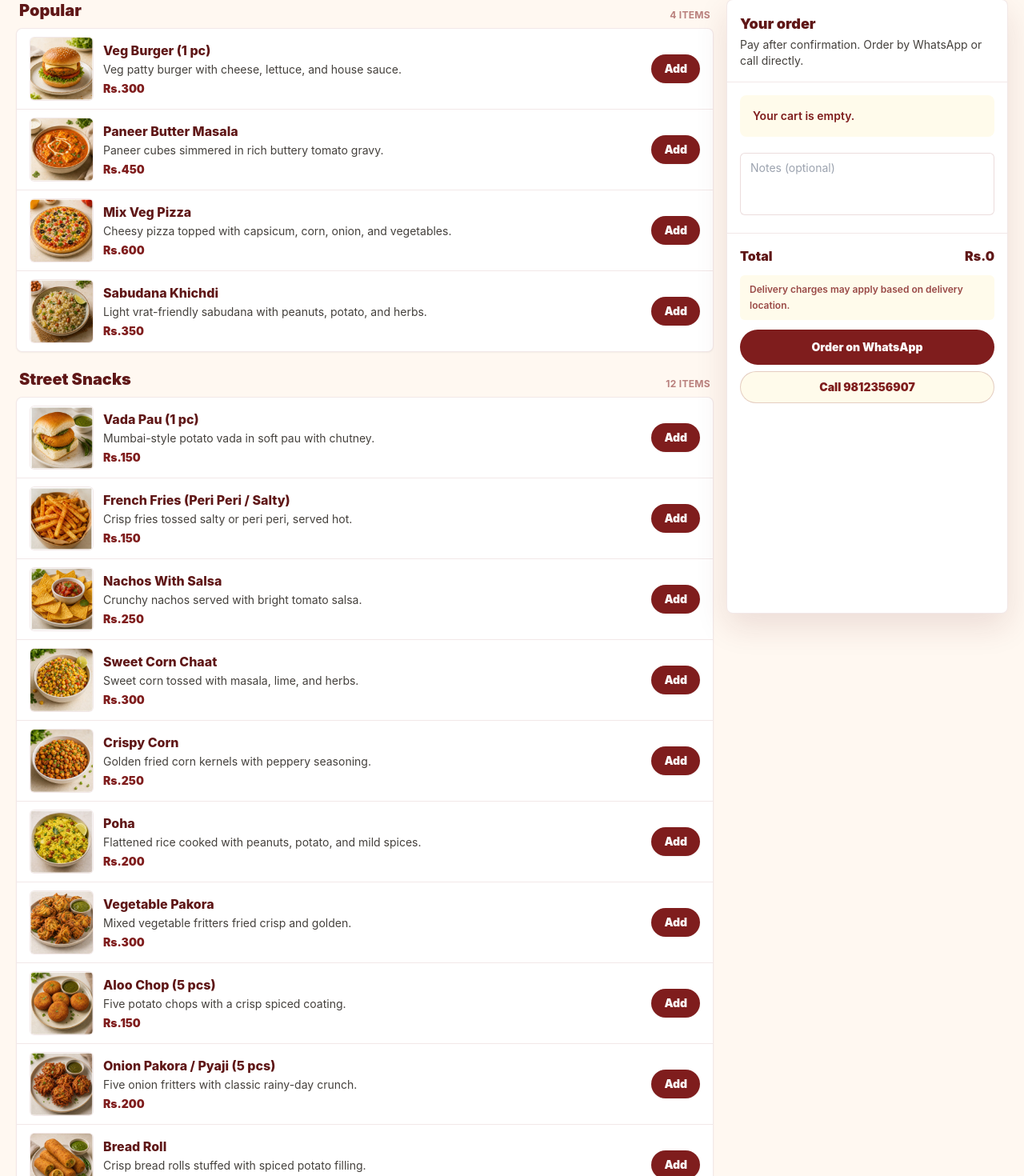
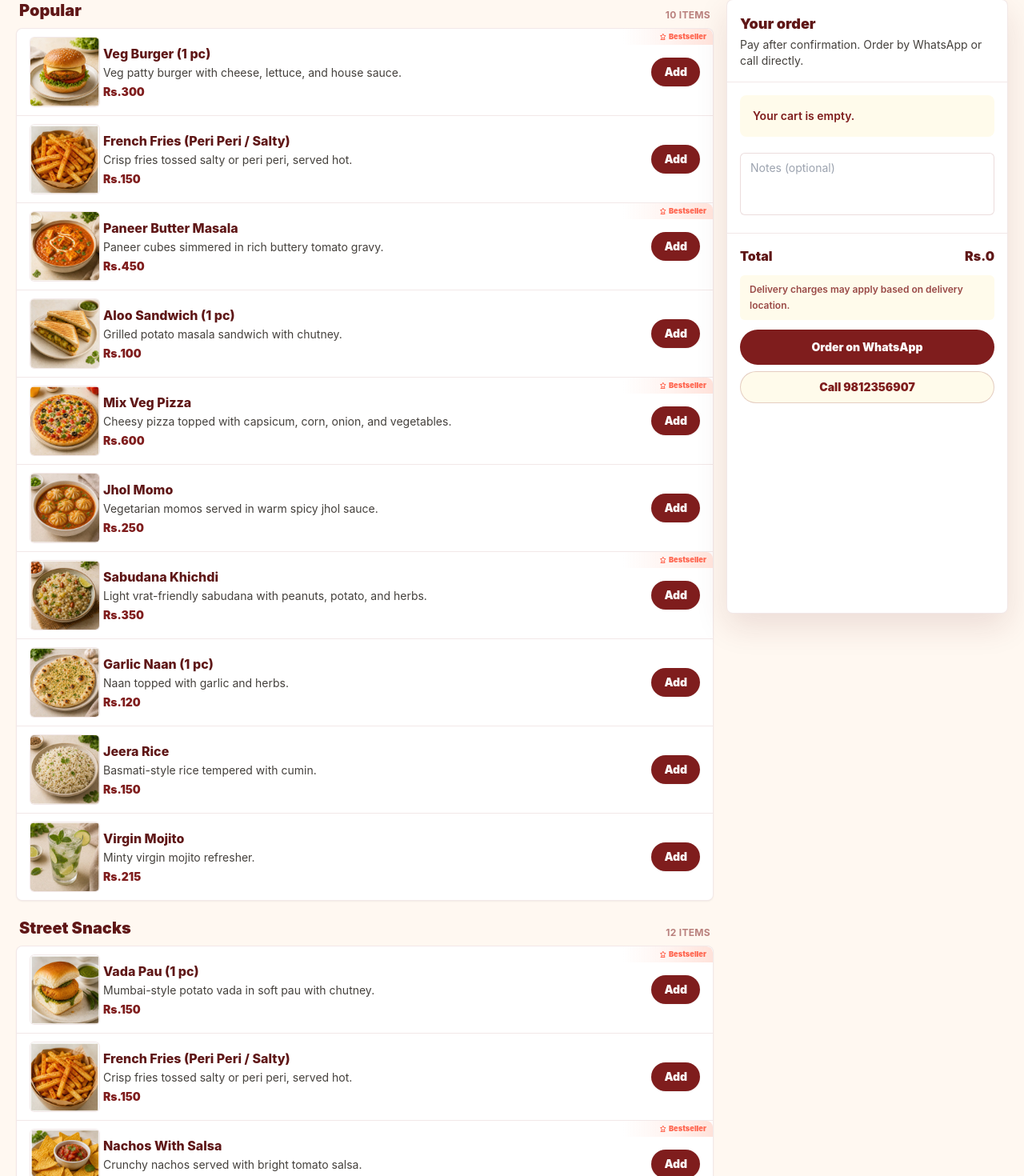
Before and after one commit to Kewal326/cloudkitchendharan, a React (Vite) app: page / in a window 1280 px wide. Shown: the part 225-1695 px from the top of the page at 80% size. Built offline with nearby package versions, Linux system fonts and the light colour scheme.

Commit message:
Added best seller tag

```diff
--- a/src/components/MenuItemRow.jsx
+++ b/src/components/MenuItemRow.jsx
@@ -1,12 +1,110 @@
 import { price } from "../utils/order.js";
 
+function RatingStar({ fill }) {
+  const clipId = `rating-star-${fill}`;
+
+  return (
+    <svg className="h-[0.68rem] w-[0.68rem]" viewBox="0 0 24 24" aria-hidden="true">
+      {fill === "half" ? (
+        <defs>
+          <clipPath id={clipId}>
+            <rect x="0" y="0" width="12" height="24" />
+          </clipPath>
+        </defs>
+      ) : null}
+      <path
+        d="M12 2.8 14.8 8.5l6.3.9-4.6 4.5 1.1 6.3-5.6-3-5.6 3 1.1-6.3-4.6-4.5 6.3-.9L12 2.8Z"
+        className="fill-maroon/20"
+      />
+      {fill !== "empty" ? (
+        <path
+          d="M12 2.8 14.8 8.5l6.3.9-4.6 4.5 1.1 6.3-5.6-3-5.6 3 1.1-6.3-4.6-4.5 6.3-.9L12 2.8Z"
+          className="fill-gold"
+          clipPath={fill === "half" ? `url(#${clipId})` : undefined}
+        />
+      ) : null}
+    </svg>
+  );
+}
+
+function BestSellerTag() {
+  return (
+    <div className="absolute right-0 top-0 z-10 flex h-5 w-28 items-center justify-end gap-0.5 rounded-tr-lg bg-gradient-to-r from-[#fff8f1]/0 via-[#fff1ed]/80 to-[#ffe2da] pr-2 text-[0.58rem] font-black leading-3 text-[#ff654f]">
+      <svg className="h-2.5 w-2.5" viewBox="0 0 24 24" fill="none" aria-hidden="true">
+        <path
+          d="M11.5 2.8 13.9 8l5.6.7-4.1 3.8 1.1 5.5-5-2.8-5 2.8 1.1-5.5-4.1-3.8L9.1 8l2.4-5.2Z"
+          stroke="currentColor"
+          strokeWidth="2.3"
+          strokeLinejoin="round"
+        />
+        <path
+          d="M4.8 20.3h11.8"
+          stroke="currentColor"
+          strokeWidth="2.5"
+          strokeLinecap="round"
+        />
+      </svg>
+      <span>Bestseller</span>
+    </div>
+  );
+}
+
+function MenuItemMeta({ item }) {
+  const rating =
+    item.rating && item.ratingCount
+      ? { value: item.rating, count: item.ratingCount }
+      : null;
+  const visibleRating = rating
+    ? {
+        ...rating,
+        value: Math.floor(rating.value * 2) / 2
+      }
+    : null;
+  const showRating = visibleRating && visibleRating.value > 0 && visibleRating.count > 0;
+
+  if (!showRating) {
+    return null;
+  }
+
+  return (
+    <div className="mt-0.5 flex flex-wrap items-center gap-x-1.5 gap-y-0.5 text-[0.62rem] font-black leading-3">
+      {showRating ? (
+        <p className="flex shrink-0 items-center gap-0.5 text-maroon/70">
+          <span
+            className="flex items-center"
+            aria-label={`${visibleRating.value} out of 5 stars`}
+          >
+            {Array.from({ length: 5 }, (_, index) => {
+              const fill =
+                index + 1 <= visibleRating.value
+                  ? "full"
+                  : index + 0.5 <= visibleRating.value
+                    ? "half"
+                    : "empty";
+              return (
+                <RatingStar key={index} fill={fill} />
+              );
+            })}
+          </span>
+          <span className="tabular-nums">
+            ({visibleRating.count})
+          </span>
+        </p>
+      ) : null}
+    </div>
+  );
+}
+
 export default function MenuItemRow({ item, quantity, onAdd, onRemove, onImageClick }) {
+  const isBestSeller = item.tags?.includes("best seller");
+
   return (
-    <article className="grid grid-cols-[4.25rem_1fr_auto] gap-3 border-b border-maroon/10 bg-white/55 px-3 py-2.5 last:border-b-0 sm:grid-cols-[5rem_1fr_auto] sm:px-4">
+    <article className="relative grid grid-cols-[4.25rem_1fr_auto] gap-3 border-b border-maroon/10 bg-white/55 px-3 py-2.5 last:border-b-0 sm:grid-cols-[5rem_1fr_auto] sm:px-4">
+      {isBestSeller ? <BestSellerTag /> : null}
       <button
         type="button"
         onClick={() => onImageClick(item)}
-        className="h-16 w-16 overflow-hidden rounded-md border border-maroon/10 bg-white sm:h-20 sm:w-20"
+        className="h-[4.5rem] w-[4.5rem] self-center overflow-hidden rounded-md border border-maroon/10 bg-white sm:h-[5.5rem] sm:w-[5.5rem]"
         aria-label={`Preview ${item.name}`}
       >
         <img
@@ -28,6 +126,7 @@ export default function MenuItemRow({ item, quantity, onAdd, onRemove, onImageCl
         <p className="mt-0.5 line-clamp-1 text-xs leading-5 text-stone-700 sm:text-sm">
           {item.description}
         </p>
+        <MenuItemMeta item={item} />
         <p className="mt-1 text-sm font-black text-maroon">{price(item.price)}</p>
       </div>
 
--- a/src/data/menu.js
+++ b/src/data/menu.js
@@ -2,20 +2,26 @@ const categories = [
   {
     name: "Popular",
     items: [
-      ["Veg Burger (1 pc)", 300, "Veg patty burger with cheese, lettuce, and house sauce.", ["burger", "snack", "kids"]],
-      ["Paneer Butter Masala", 450, "Paneer cubes simmered in rich buttery tomato gravy.", ["paneer", "sabji", "curry"]],
-      ["Mix Veg Pizza", 600, "Cheesy pizza topped with capsicum, corn, onion, and vegetables.", ["pizza", "cheese", "popular"]],
-      ["Sabudana Khichdi", 350, "Light vrat-friendly sabudana with peanuts, potato, and herbs.", ["vrat", "fasting", "sabudana"]]
+      ["Veg Burger (1 pc)", 300, "Veg patty burger with cheese, lettuce, and house sauce.", ["burger", "snack", "kids", "best seller"]],
+      ["French Fries (Peri Peri / Salty)", 150, "Crisp fries tossed salty or peri peri, served hot.", ["fries", "potato", "snack"]],
+      ["Paneer Butter Masala", 450, "Paneer cubes simmered in rich buttery tomato gravy.", ["paneer", "sabji", "curry", "best seller"]],
+      ["Aloo Sandwich (1 pc)", 100, "Grilled potato masala sandwich with chutney.", ["sandwich", "potato", "budget"]],
+      ["Mix Veg Pizza", 600, "Cheesy pizza topped with capsicum, corn, onion, and vegetables.", ["pizza", "cheese", "popular", "best seller"]],
+      ["Jhol Momo", 250, "Vegetarian momos served in warm spicy jhol sauce.", ["momo", "jhol", "snack"]],
+      ["Sabudana Khichdi", 350, "Light vrat-friendly sabudana with peanuts, potato, and herbs.", ["vrat", "fasting", "sabudana", "best seller"]],
+      ["Garlic Naan (1 pc)", 120, "Naan topped with garlic and herbs.", ["naan", "garlic", "bread"]],
+      ["Jeera Rice", 150, "Basmati-style rice tempered with cumin.", ["rice", "jeera", "simple"]],
+      ["Virgin Mojito", 215, "Minty virgin mojito refresher.", ["mojito", "mint", "cold drink"]]
     ]
   },
   {
     name: "Street Snacks",
     items: [
-      ["Vada Pau (1 pc)", 150, "Mumbai-style potato vada in soft pau with chutney.", ["snack", "street food", "potato"]],
+      ["Vada Pau (1 pc)", 150, "Mumbai-style potato vada in soft pau with chutney.", ["snack", "street food", "potato", "best seller"]],
       ["French Fries (Peri Peri / Salty)", 150, "Crisp fries tossed salty or peri peri, served hot.", ["fries", "potato", "snack"]],
-      ["Nachos With Salsa", 250, "Crunchy nachos served with bright tomato salsa.", ["nachos", "salsa", "sharing"]],
+      ["Nachos With Salsa", 250, "Crunchy nachos served with bright tomato salsa.", ["nachos", "salsa", "sharing", "best seller"]],
       ["Sweet Corn Chaat", 300, "Sweet corn tossed with masala, lime, and herbs.", ["corn", "chaat", "light"]],
-      ["Crispy Corn", 250, "Golden fried corn kernels with peppery seasoning.", ["corn", "crispy", "sharing"]],
+      ["Crispy Corn", 250, "Golden fried corn kernels with peppery seasoning.", ["corn", "crispy", "sharing", "best seller"]],
       ["Poha", 200, "Flattened rice cooked with peanuts, potato, and mild spices.", ["breakfast", "light", "snack"]],
       ["Vegetable Pakora", 300, "Mixed vegetable fritters fried crisp and golden.", ["pakora", "fried", "starter"]],
       ["Aloo Chop (5 pcs)", 150, "Five potato chops with a crisp spiced coating.", ["potato", "fried", "snack"]],
@@ -28,10 +34,10 @@ const categories = [
   {
     name: "Burgers, Rolls & Sandwiches",
     items: [
-      ["Veg Burger (1 pc)", 300, "Veg patty burger with cheese, lettuce, and house sauce.", ["burger", "snack", "kids"]],
-      ["Cheese Sandwich (1 pc)", 220, "Grilled sandwich layered with melted cheese.", ["sandwich", "cheese", "snack"]],
+      ["Veg Burger (1 pc)", 300, "Veg patty burger with cheese, lettuce, and house sauce.", ["burger", "snack", "kids", "best seller"]],
+      ["Cheese Sandwich (1 pc)", 220, "Grilled sandwich layered with melted cheese.", ["sandwich", "cheese", "snack", "best seller"]],
       ["Aloo Sandwich (1 pc)", 100, "Grilled potato masala sandwich with chutney.", ["sandwich", "potato", "budget"]],
-      ["Club Sandwich", 350, "Layered vegetarian club sandwich with cheese and vegetables.", ["sandwich", "club", "cheese"]],
+      ["Club Sandwich", 350, "Layered vegetarian club sandwich with cheese and vegetables.", ["sandwich", "club", "cheese", "best seller"]],
       ["Veg Katti Roll", 320, "Flaky wrap filled with spiced vegetables and chutney.", ["roll", "wrap", "snack"]],
       ["Aloo Katti Roll", 280, "Flaky wrap filled with potato masala and chutney.", ["roll", "potato", "wrap"]]
     ]
@@ -39,11 +45,11 @@ const categories = [
   {
     name: "Chinese & Momos",
     items: [
-      ["Veg Chowmin", 180, "Stir-fried noodles with fresh vegetables and sauces.", ["noodles", "chinese", "quick"]],
+      ["Veg Chowmin", 180, "Stir-fried noodles with fresh vegetables and sauces.", ["noodles", "chinese", "quick", "best seller"]],
       ["Veg Lollipop", 300, "Crispy vegetable lollipops with Indo-Chinese flavor.", ["chinese", "crispy", "starter"]],
       ["Spring Rolls", 380, "Crisp rolls filled with seasoned vegetables.", ["rolls", "chinese", "starter"]],
-      ["Chinese Bhel", 450, "Crunchy noodles tossed with vegetables and tangy sauces.", ["chinese", "bhel", "spicy"]],
-      ["Momo", 120, "Steamed vegetarian momos served with spicy chutney.", ["momo", "snack", "veg"]],
+      ["Chinese Bhel", 450, "Crunchy noodles tossed with vegetables and tangy sauces.", ["chinese", "bhel", "spicy", "best seller"]],
+      ["Momo", 120, "Steamed vegetarian momos served with spicy chutney.", ["momo", "snack", "veg", "best seller"]],
       ["Jhol Momo", 250, "Vegetarian momos served in warm spicy jhol sauce.", ["momo", "jhol", "snack"]],
       ["Paneer Chilli", 400, "Paneer cubes tossed with capsicum and Indo-Chinese chilli sauce.", ["paneer", "chilli", "chinese"]],
       ["Potato Chilli", 350, "Crispy potatoes tossed in Indo-Chinese chilli sauce.", ["potato", "chilli", "chinese"]]
@@ -52,15 +58,15 @@ const categories = [
   {
     name: "Pizza & Pasta",
     items: [
-      ["Mix Veg Pizza", 600, "Cheesy pizza topped with capsicum, corn, onion, and vegetables.", ["pizza", "cheese", "popular"]],
+      ["Mix Veg Pizza", 600, "Cheesy pizza topped with capsicum, corn, onion, and vegetables.", ["pizza", "cheese", "popular", "best seller"]],
       ["Paneer Pizza", 650, "Pizza loaded with paneer, vegetables, and cheese.", ["pizza", "paneer", "cheese"]],
-      ["Cheese Pizza", 500, "Simple cheese pizza with a golden melted top.", ["pizza", "cheese", "kids"]],
+      ["Cheese Pizza", 500, "Simple cheese pizza with a golden melted top.", ["pizza", "cheese", "kids", "best seller"]],
       ["Sweet Corn Pizza", 600, "Cheesy pizza topped generously with sweet corn.", ["pizza", "corn", "cheese"]],
-      ["Kulhad Pizza", 280, "Creamy pizza-style vegetables and cheese served in a kulhad.", ["pizza", "kulhad", "cheese", "snack"]],
+      ["Kulhad Pizza", 280, "Creamy pizza-style vegetables and cheese served in a kulhad.", ["pizza", "kulhad", "cheese", "snack", "best seller"]],
       ["Bun Pizza", 250, "Mini bun pizza with vegetables and melted cheese.", ["pizza", "bun", "snack"]],
       ["Bread Pizza", 300, "Crisp bread pizza topped with sauce, cheese, and vegetables.", ["pizza", "bread", "snack"]],
       ["Pasta Pizza Sticks (5 Sticks)", 400, "Five cheesy pizza sticks stuffed with pasta flavors.", ["pizza", "sticks", "cheese"]],
-      ["Red Sauce Pasta", 400, "Pasta tossed in tangy tomato sauce with vegetables.", ["pasta", "italian", "tomato"]],
+      ["Red Sauce Pasta", 400, "Pasta tossed in tangy tomato sauce with vegetables.", ["pasta", "italian", "tomato", "best seller"]],
       ["White Sauce Pasta", 450, "Creamy white sauce pasta with vegetables and herbs.", ["pasta", "cream", "cheese"]],
       ["Extra Cheese", 80, "Extra cheese add-on for pizzas and snacks.", ["add on", "cheese", "extra"]]
     ]
@@ -68,27 +74,27 @@ const categories = [
   {
     name: "South Indian & Chilla",
     items: [
-      ["Masala Dosa", 200, "Crisp dosa filled with spiced potato masala, served with chutney and sambar.", ["dosa", "masala", "south indian"]],
+      ["Masala Dosa", 200, "Crisp dosa filled with spiced potato masala, served with chutney and sambar.", ["dosa", "masala", "south indian", "best seller"]],
       ["Idli Sambar", 300, "Soft idli served with vegetable sambar.", ["idli", "sambar", "south indian"]],
       ["Masala Idli", 250, "Idli tossed with vegetables and South Indian masala.", ["idli", "south indian", "snack"]],
       ["Plain Moong Daal Chilla", 180, "Protein-rich plain moong daal chilla served with chutney.", ["chilla", "moong", "snack"]],
-      ["Paneer Stuffed Moong Daal Chilla", 250, "Moong daal chilla stuffed with paneer filling.", ["chilla", "moong", "paneer"]]
+      ["Paneer Stuffed Moong Daal Chilla", 250, "Moong daal chilla stuffed with paneer filling.", ["chilla", "moong", "paneer", "best seller"]]
     ]
   },
   {
     name: "Breads",
     items: [
       ["Plain Naan (1 pc)", 80, "Soft plain naan, perfect with paneer and dal.", ["naan", "bread", "tandoor"]],
-      ["Butter Naan (1 pc)", 100, "Soft naan brushed with butter.", ["naan", "butter", "bread"]],
+      ["Butter Naan (1 pc)", 100, "Soft naan brushed with butter.", ["naan", "butter", "bread", "best seller"]],
       ["Garlic Naan (1 pc)", 120, "Naan topped with garlic and herbs.", ["naan", "garlic", "bread"]],
       ["Plain Fulka (1 pc)", 50, "Light home-style fulka.", ["fulka", "roti", "bread"]],
       ["Butter Fulka (1 pc)", 70, "Home-style fulka finished with butter.", ["fulka", "butter", "bread"]],
       ["Tawa Roti (1 pc)", 60, "Fresh roti cooked on tawa.", ["roti", "tawa", "bread"]],
       ["Butter Tawa Roti (1 pc)", 80, "Tawa roti brushed with butter.", ["roti", "butter", "bread"]],
-      ["Aloo Paratha (1 pc)", 120, "Stuffed potato paratha with homestyle spices.", ["paratha", "aloo", "bread"]],
+      ["Aloo Paratha (1 pc)", 120, "Stuffed potato paratha with homestyle spices.", ["paratha", "aloo", "bread", "best seller"]],
       ["Plain Paratha (1 pc)", 100, "Layered plain paratha cooked on tawa.", ["paratha", "bread", "tawa"]],
       ["Aloo Stuffed Kulcha", 200, "Soft kulcha stuffed with spiced potato filling.", ["kulcha", "aloo", "bread"]],
-      ["Poori Tarkari (4Pcs)", 200, "Four puffed pooris served with homestyle potato tarkari.", ["poori", "tarkari", "bread"]],
+      ["Poori Tarkari (4Pcs)", 200, "Four puffed pooris served with homestyle potato tarkari.", ["poori", "tarkari", "bread", "best seller"]],
       ["Pyaaz Paratha", 120, "Tawa-cooked paratha stuffed with spiced onion filling.", ["paratha", "pyaaz", "onion", "bread"]],
       ["Sattu Paratha", 120, "Stuffed paratha filled with roasted sattu masala.", ["paratha", "sattu", "bread"]]
     ]
@@ -98,16 +104,16 @@ const categories = [
     items: [
       ["Jeera Rice", 150, "Basmati-style rice tempered with cumin.", ["rice", "jeera", "simple"]],
       ["Plain Rice", 100, "Steamed rice for dal and curries.", ["rice", "plain", "comfort"]],
-      ["Fry Rice", 190, "Vegetable fried rice with Indo-Chinese seasoning.", ["rice", "chinese", "vegetables"]],
-      ["Pulao", 300, "Fragrant vegetable pulao with gentle spices.", ["rice", "pulao", "vegetables"]]
+      ["Fry Rice", 190, "Vegetable fried rice with Indo-Chinese seasoning.", ["rice", "chinese", "vegetables", "best seller"]],
+      ["Pulao", 300, "Fragrant vegetable pulao with gentle spices.", ["rice", "pulao", "vegetables", "best seller"]]
     ]
   },
   {
     name: "Sabji",
     items: [
-      ["Paneer Butter Masala", 450, "Paneer cubes simmered in rich buttery tomato gravy.", ["paneer", "sabji", "curry"]],
-      ["Kadhai Paneer", 500, "Paneer cooked with capsicum and kadhai masala.", ["paneer", "sabji", "spicy"]],
-      ["Matar Paneer", 500, "Paneer and green peas cooked in a homestyle spiced gravy.", ["paneer", "matar", "sabji"]],
+      ["Paneer Butter Masala", 450, "Paneer cubes simmered in rich buttery tomato gravy.", ["paneer", "sabji", "curry", "best seller"]],
+      ["Kadhai Paneer", 500, "Paneer cooked with capsicum and kadhai masala.", ["paneer", "sabji", "spicy", "best seller"]],
+      ["Matar Paneer", 500, "Paneer and green peas cooked in a homestyle spiced gravy.", ["paneer", "matar", "sabji", "best seller"]],
       ["Sahi Paneer", 400, "Creamy paneer gravy with a mild royal-style base.", ["paneer", "creamy", "sabji"]],
       ["Malai Kofta", 500, "Soft kofta dumplings served in creamy gravy.", ["kofta", "malai", "sabji"]],
       ["Plain Dal", 120, "Simple yellow dal, light and comforting.", ["dal", "comfort", "simple"]],
@@ -115,21 +121,21 @@ const categories = [
       ["Seasonal Vegetable", 250, "Fresh seasonal vegetable sabji cooked homestyle.", ["sabji", "seasonal", "vegetables"]],
       ["Aloo Sabji", 100, "Simple potato sabji with mild spices.", ["aloo", "potato", "sabji"]],
       ["Aloo Jeera", 250, "Potatoes tossed with cumin and spices.", ["aloo", "jeera", "sabji"]],
-      ["Aloo Dum", 300, "Potatoes simmered in spicy dum-style gravy.", ["aloo", "dum", "sabji"]],
+      ["Aloo Dum", 300, "Potatoes simmered in spicy dum-style gravy.", ["aloo", "dum", "sabji", "best seller"]],
       ["Plain Kadhi", 200, "Classic yogurt kadhi with gentle spices.", ["kadhi", "comfort", "curd"]],
-      ["Pakora Kadhi", 250, "Kadhi served with soft pakora pieces.", ["kadhi", "pakora", "comfort"]]
+      ["Pakora Kadhi", 250, "Kadhi served with soft pakora pieces.", ["kadhi", "pakora", "comfort", "best seller"]]
     ]
   },
   {
     name: "Vrat Menu",
     items: [
-      ["Sabudana Khichdi", 350, "Light vrat-friendly sabudana with peanuts, potato, and herbs.", ["vrat", "fasting", "sabudana"]],
+      ["Sabudana Khichdi", 350, "Light vrat-friendly sabudana with peanuts, potato, and herbs.", ["vrat", "fasting", "sabudana", "best seller"]],
       ["Aloo Tikki", 150, "Crisp potato tikki for fasting-friendly cravings.", ["vrat", "aloo", "tikki"]],
-      ["Aloo Peanut Chaat", 300, "Potato and peanut chaat with lime and herbs.", ["vrat", "peanut", "chaat"]],
+      ["Aloo Peanut Chaat", 300, "Potato and peanut chaat with lime and herbs.", ["vrat", "peanut", "chaat", "best seller"]],
       ["Makhana Roasted", 200, "Light roasted makhana with mild seasoning.", ["vrat", "makhana", "snack"]],
       ["Tomato Chutney", 150, "Tangy tomato chutney for vrat meals.", ["vrat", "tomato", "chutney"]],
       ["Aloo Chips", 100, "Crisp potato chips for a light bite.", ["vrat", "chips", "potato"]],
-      ["Fafar Roti (per pc)", 90, "Fafar roti made for fasting plates.", ["vrat", "fafar", "bread"]],
+      ["Fafar Roti (per pc)", 90, "Fafar roti made for fasting plates.", ["vrat", "fafar", "bread", "best seller"]],
       ["Falhar Aloo Sabji", 250, "Fasting-style potato sabji with simple spices.", ["vrat", "aloo", "sabji"]],
       ["French Fries", 150, "Classic crisp fries, served hot.", ["vrat", "fries", "potato"]],
       ["Paneer Tikka", 450, "Marinated paneer tikka with smoky spices.", ["vrat", "paneer", "tikka"]],
@@ -142,8 +148,8 @@ const categories = [
       ["Aloo Sabudana Tikki", 350, "Crisp tikki made with potato and sabudana.", ["vrat", "sabudana", "tikki"]],
       ["Paneer Sabji With Tomato", 450, "Paneer sabji cooked with tomato gravy.", ["vrat", "paneer", "tomato"]],
       ["Paneer Sabji Without Tomato", 500, "Paneer sabji prepared without tomato.", ["vrat", "paneer", "no tomato"]],
-      ["Aloo Seera", 450, "Sweet fasting-style aloo seera.", ["vrat", "sweet", "aloo"]],
-      ["Sabudana Kheer", 500, "Sweet sabudana kheer with creamy texture.", ["vrat", "sweet", "kheer"]],
+      ["Aloo Seera", 450, "Sweet fasting-style aloo seera.", ["vrat", "sweet", "aloo", "best seller"]],
+      ["Sabudana Kheer", 500, "Sweet sabudana kheer with creamy texture.", ["vrat", "sweet", "kheer", "best seller"]],
       ["Makhana Kheer", 500, "Creamy makhana kheer for vrat dessert.", ["vrat", "makhana", "kheer"]],
       ["Fruit Salad", 450, "Fresh seasonal fruit salad.", ["vrat", "fruit", "salad"]],
       ["Salad", 280, "Fresh salad plate for a lighter meal.", ["vrat", "salad", "fresh"]]
@@ -152,13 +158,13 @@ const categories = [
   {
     name: "Waffles",
     items: [
-      ["Dark Desire Waffle Slice", 200, "Tree O' Slice waffle with rich dark chocolate flavor.", ["waffle", "dessert", "chocolate"]],
+      ["Dark Desire Waffle Slice", 200, "Tree O' Slice waffle with rich dark chocolate flavor.", ["waffle", "dessert", "chocolate", "best seller"]],
       ["Milky Bliss Waffle Slice", 200, "Tree O' Slice waffle with creamy milky sweetness.", ["waffle", "dessert", "milk"]],
       ["Snow White Indulgence Waffle Slice", 225, "Tree O' Slice waffle with white chocolate indulgence.", ["waffle", "dessert", "white chocolate"]],
-      ["Choco Trio Fantasy Waffle Slice", 250, "Tree O' Slice waffle with a trio of chocolate flavors.", ["waffle", "dessert", "chocolate"]],
+      ["Choco Trio Fantasy Waffle Slice", 250, "Tree O' Slice waffle with a trio of chocolate flavors.", ["waffle", "dessert", "chocolate", "best seller"]],
       ["Chip Crunch Delight Waffle Slice", 225, "Tree O' Slice waffle with crunchy chocolate chips.", ["waffle", "dessert", "choco chips"]],
-      ["KitKat Krunch Waffle Slice", 225, "Tree O' Slice waffle topped with KitKat crunch.", ["waffle", "dessert", "kitkat"]],
-      ["Oreo Dream Stick Waffle Slice", 240, "Tree O' Slice waffle with Oreo crumble and cream.", ["waffle", "dessert", "oreo"]],
+      ["KitKat Krunch Waffle Slice", 225, "Tree O' Slice waffle topped with KitKat crunch.", ["waffle", "dessert", "kitkat", "best seller"]],
+      ["Oreo Dream Stick Waffle Slice", 240, "Tree O' Slice waffle with Oreo crumble and cream.", ["waffle", "dessert", "oreo", "best seller"]],
       ["Rainbow Gems Magic Waffle Slice", 215, "Tree O' Slice waffle with colorful gems topping.", ["waffle", "dessert", "gems"]],
       ["Royal Nutty Almond Waffle Slice", 225, "Tree O' Slice waffle with almond and nutty crunch.", ["waffle", "dessert", "almond"]],
       ["Golden Crunch Peanut Waffle Slice", 215, "Tree O' Slice waffle with roasted peanut crunch.", ["waffle", "dessert", "peanut"]],
```
